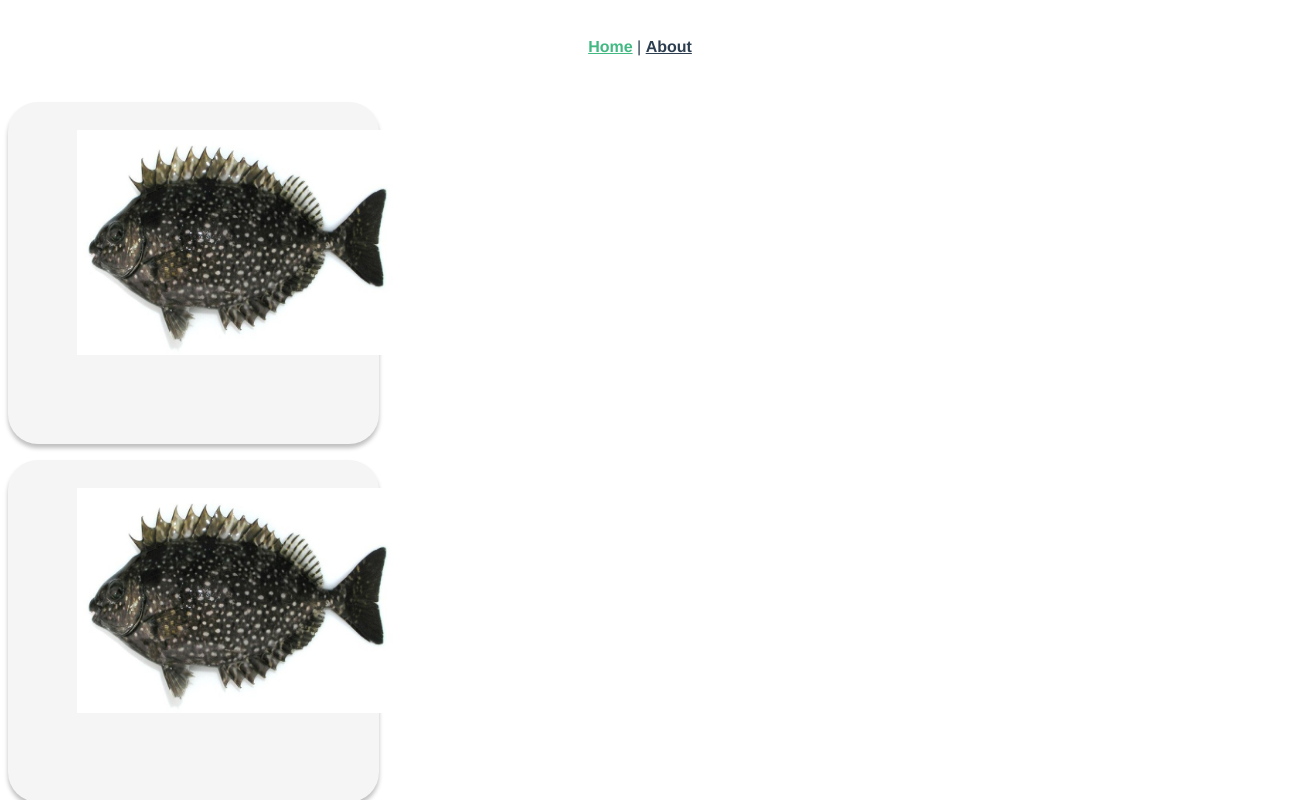
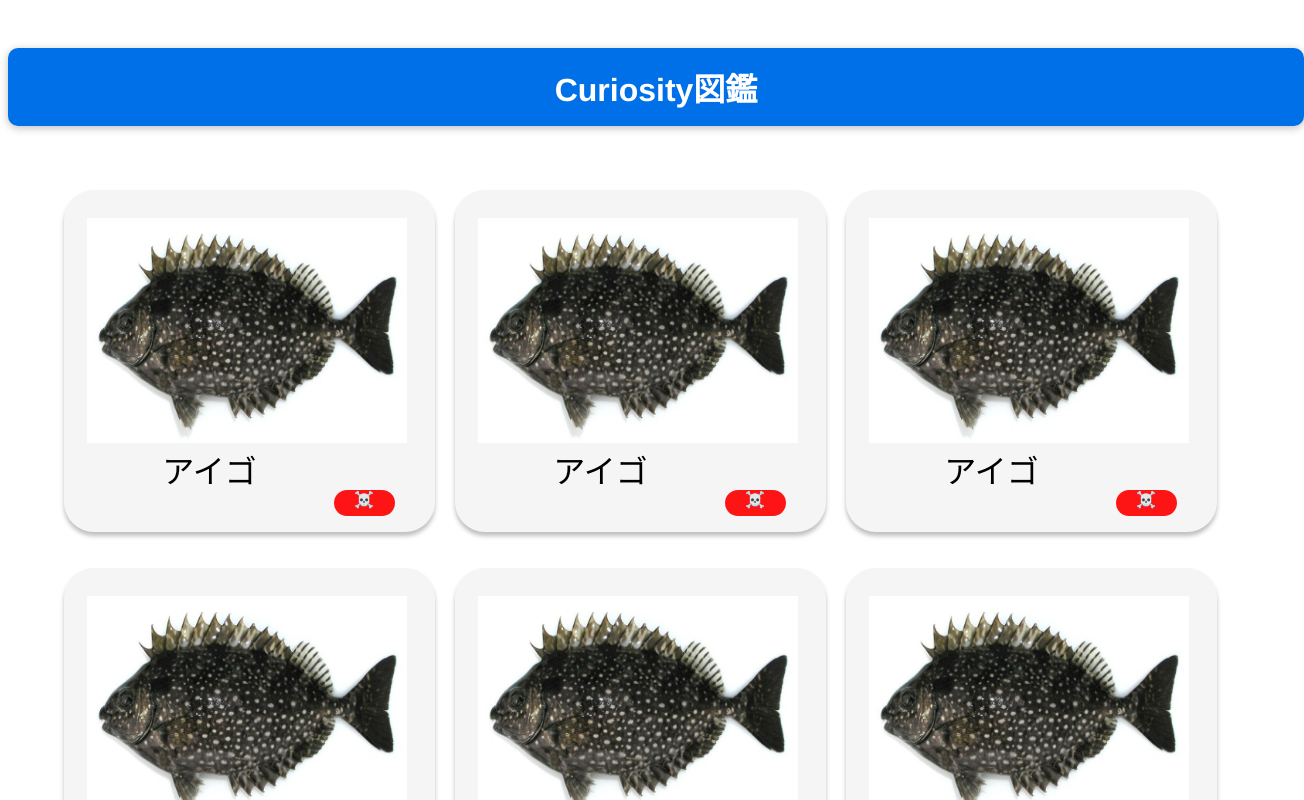
Before and after one commit to hoka-isdl/curiosity_frontend, a Vue app: page /#/ in a window 1280 px wide. Shown: the top 800 px of the page, 1304 px wide, since content can reach past the window. Built offline with nearby package versions, Linux system fonts and the light colour scheme.

Commit message:
fishcard edited

```diff
--- a/src/App.vue
+++ b/src/App.vue
@@ -1,11 +1,19 @@
 <template>
-  <nav>
+  <!-- <nav>
     <router-link to="/">Home</router-link> |
     <router-link to="/about">About</router-link>
-  </nav>
+  </nav> -->
+  <page-header></page-header>
   <router-view/>
 </template>
-
+<script>
+import PageHeader from "./components/PageHeader.vue"
+export default{
+  components:{
+    PageHeader
+  }
+}
+</script>
 <style>
 #app {
   font-family: Avenir, Helvetica, Arial, sans-serif;
--- a/src/components/FishCard.vue
+++ b/src/components/FishCard.vue
@@ -1,10 +1,10 @@
 <template>
     <div id="card">
         <ul>
-            <img id="image" src="../assets/img/aigo.jpg" />
-            <div>{{ fish_name }}</div>
-            <div id="tag" v-if="isPoisonous == true">☠️</div>
-            <div id="tag" v-else>無毒</div>
+            <img id="image" src="../assets/img/aigo.jpg"/>
+            <div id="name">{{ fish_name }}</div>
+            <div id="tag-T" v-if="isPoisonous == true">☠️</div>
+            <div id="tag-F" v-else>☺️</div>
         </ul>
     </div>
 </template>
@@ -25,7 +25,6 @@ export default{
             required:true
         }
     }
-
 }
 </script>
 
@@ -41,22 +40,45 @@ export default{
     box-shadow: 0px 4px 4px rgba(0, 0, 0, 0.25);
     border-radius: 30px;
 }
-#tag{
+#tag-F{
     width: 61px;
     height: 26px;
-    left: 194px;
-    top: 308px;
-    position: relative;
+    left: 270px;
+    top: 300px;
+    position: absolute;
     background: #18A0FB;
     border-radius: 25px;
 }
+
+#tag-T{
+    width: 61px;
+    height: 26px;
+    left: 270px;
+    top: 300px;
+    position: absolute;
+    background: #fd1515;
+    border-radius: 25px;
+}
+
 
 #image{
     width: 320px;
     height: 225px;
     left: 23px;
     top: 28px;
-    position: relative;
+    position: absolute;
+}
+#name{
+    width: 218px;
+    height: 46px;
+    left: 37px;
+    top: 256px;
+    position: absolute;
+    color: black;
+    font-size: 32px;
+    font-family: Inter;
+    font-weight: 400;
+    word-wrap: break-word
 }
 
 </style>
--- /dev/null
+++ b/src/components/PageHeader.vue
@@ -0,0 +1,19 @@
+<template>
+    <h1>Curiosity図鑑</h1>
+</template>
+
+<script>
+</script>
+<style scoped>
+h1 {
+  box-shadow: 0 2px 8px rgba(0, 0, 0, 0.26);
+  margin: 3rem auto;
+  border-radius: 10px;
+  padding: 1rem;
+  background-color: #0070e8;
+  color: white;
+  text-align: center;
+  width: 100%;
+  max-width: 80rem;
+}
+</style>
--- a/src/views/HomeView.vue
+++ b/src/views/HomeView.vue
@@ -1,9 +1,10 @@
 <template>
-  <div class="home">
-    <div v-for="(fish, index) in fishes"  :key="index">
+  <div class="home" id="box">
+    <div v-for="(fish, index) in fishes"  :key="index" >
     <fish-card :image_url="fish.img_url" :fish_name="fish.name" :isPoisonous="fish.isPoisonous"></fish-card>
     </div>
   </div>
+
 </template>
 
 <script>
@@ -19,11 +20,61 @@ export default {
     return{
       fishes: [
         {
-        img_url:"../assets/img/logo.png",
+        img_url:"../assets/img/aigo.jpg",
         name:"アイゴ",
         isPoisonous: true
         },
         {
+        img_url:"../assets/img/aigo.jpg",
+        name:"アイゴ",
+        isPoisonous: true
+      },
+      {
+        img_url:"../assets/img/aigo.jpg",
+        name:"アイゴ",
+        isPoisonous: true
+      },
+      {
+        img_url:"../assets/img/aigo.jpg",
+        name:"アイゴ",
+        isPoisonous: true
+        },
+        {
+        img_url:"../assets/img/aigo.jpg",
+        name:"アイゴ",
+        isPoisonous: true
+      },
+      {
+        img_url:"../assets/img/aigo.jpg",
+        name:"アイゴ",
+        isPoisonous: true
+      },
+      {
+        img_url:"../assets/img/aigo.jpg",
+        name:"アイゴ",
+        isPoisonous: true
+        },
+        {
+        img_url:"../assets/img/aigo.jpg",
+        name:"アイゴ",
+        isPoisonous: true
+      },
+      {
+        img_url:"../assets/img/aigo.jpg",
+        name:"アイゴ",
+        isPoisonous: true
+      },
+      {
+        img_url:"../assets/img/aigo.jpg",
+        name:"マグロ",
+        isPoisonous: false
+        },
+        {
+        img_url:"../assets/img/aigo.jpg",
+        name:"アイゴ",
+        isPoisonous: true
+      },
+      {
         img_url:"../assets/img/aigo.jpg",
         name:"アイゴ",
         isPoisonous: true
@@ -35,5 +86,14 @@ export default {
 
 </script>
 
-<style>
+<style scoped>
+#box{
+  display: flex; /* flexbox */
+  flex-wrap: wrap; /* 折返し指定 */
+  gap: 20px 20px; /* 余白 */
+  justify-content: center;
+}
+
+
+
 </style>
```
